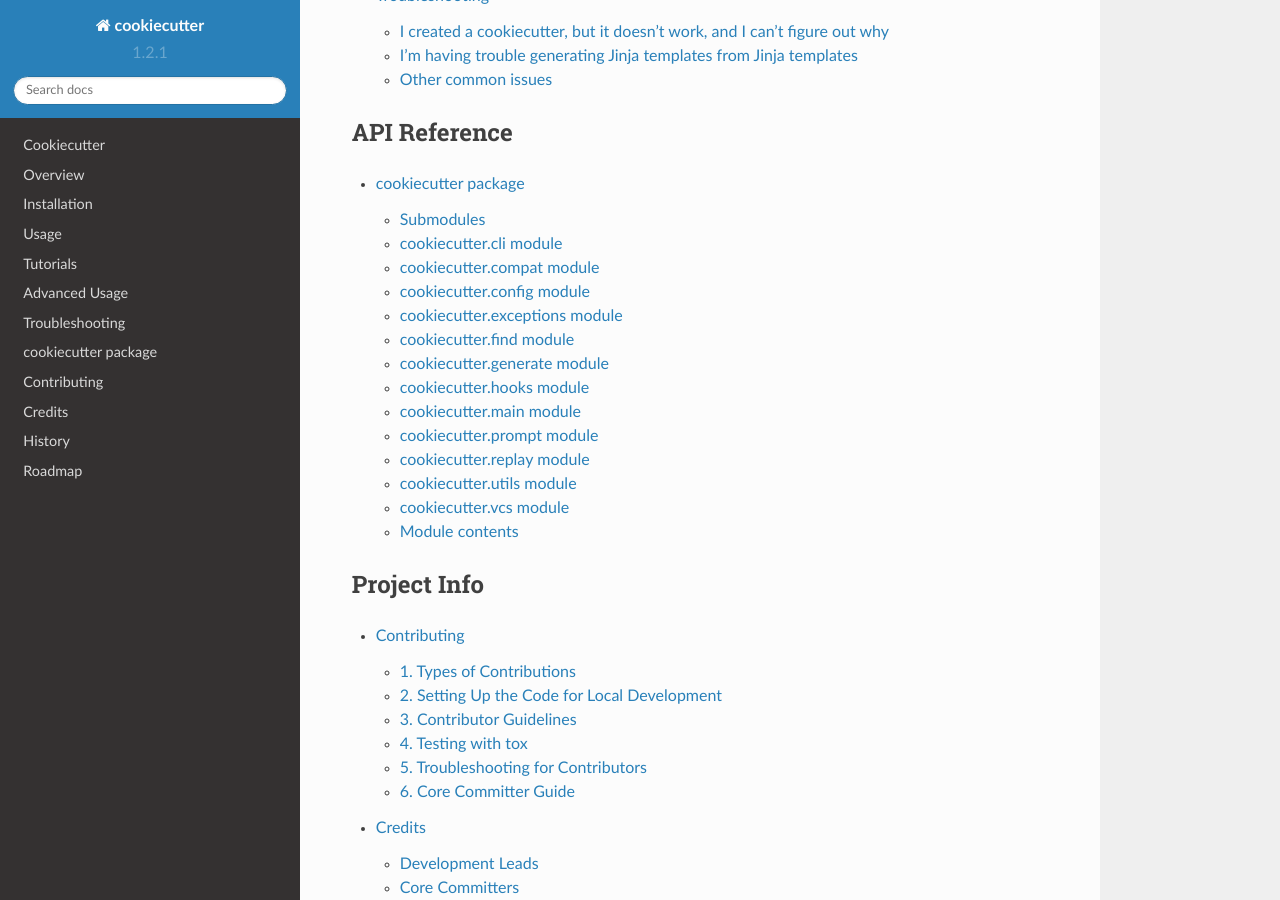
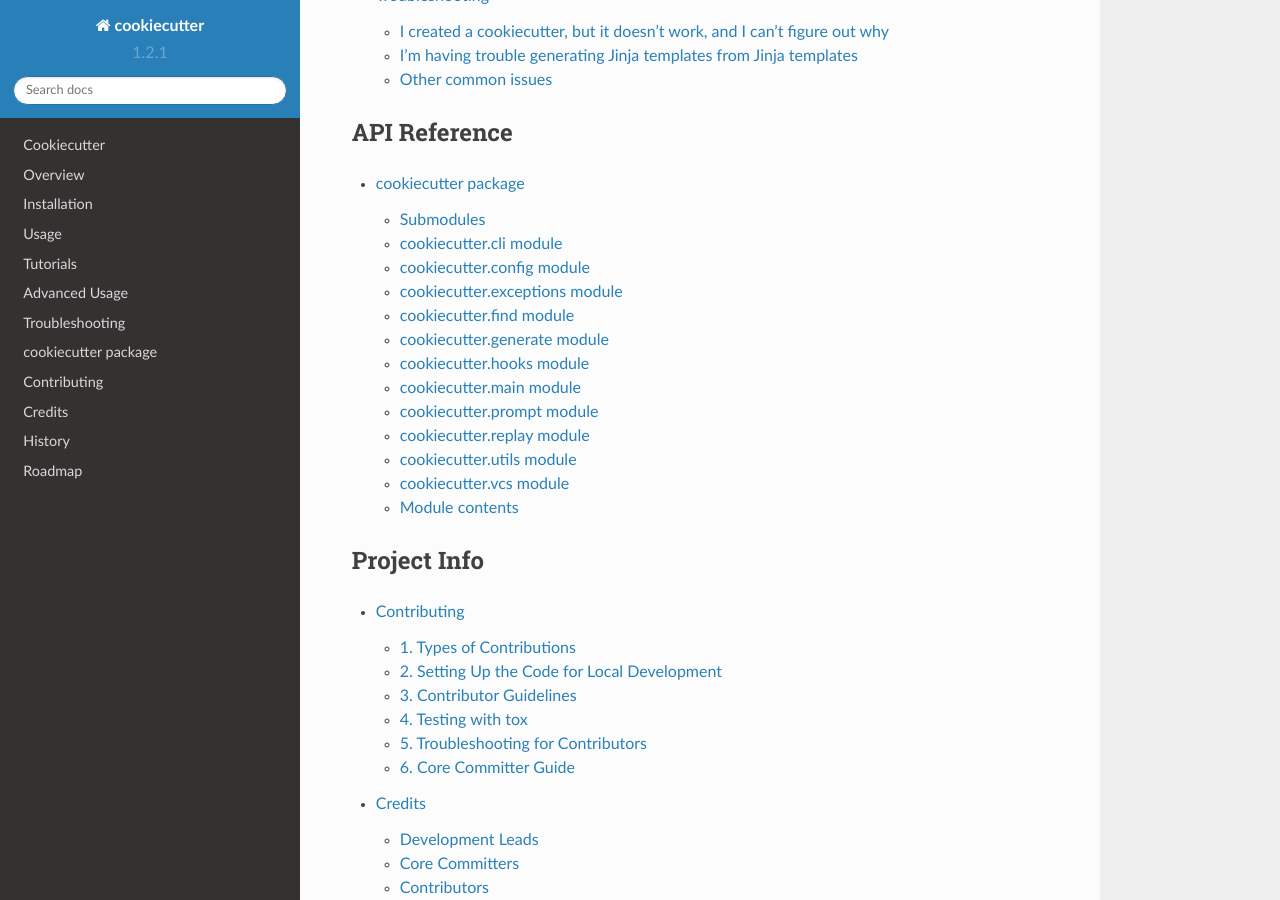
Before and after one commit to c-allen-tech/cookie, a Sphinx documentation site: the page built from docs/index.rst, in a window 1280 px wide and 900 px high, scrolled down 1216 px. Built offline with Sphinx 7.4.7 and the Read the Docs theme 2.0.0, drawn with Linux system fonts in a browser that asks for light colours; formulas are drawn with MathJax 3.

Commit message:
Update docs via make target (drop compat module docs via sphinx-apidoc)

```diff
--- a/docs/cookiecutter.rst
+++ b/docs/cookiecutter.rst
@@ -8,14 +8,6 @@ cookiecutter.cli module
 -----------------------
 
 .. automodule:: cookiecutter.cli
-    :members:
-    :undoc-members:
-    :show-inheritance:
-
-cookiecutter.compat module
---------------------------
-
-.. automodule:: cookiecutter.compat
     :members:
     :undoc-members:
     :show-inheritance:
```
